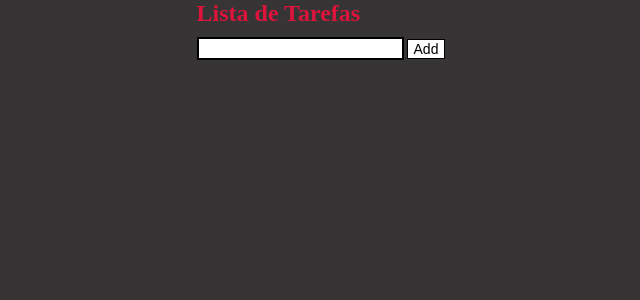
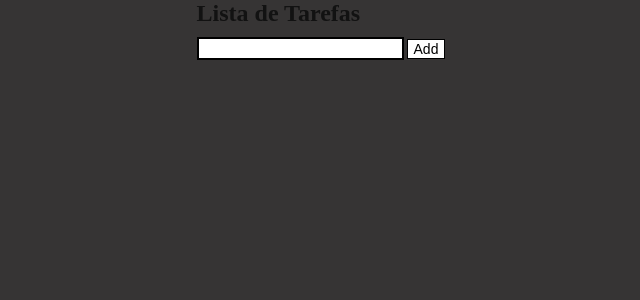
Before and after one commit to guistumpf/lista-em-react, a React (Create React App) app: page / in a window 1280 px wide. Shown: the top 300 px of the page, without its empty margins (319-959 px from the left). Built offline with nearby package versions, Linux system fonts and the light colour scheme.

Commit message:
mudei cor h1

```diff
--- a/src/index.css
+++ b/src/index.css
@@ -23,7 +23,7 @@ color: rgb(245, 243, 243);
 
 h1{
     margin-bottom: 10px;
-    color: crimson;
+    color: #121212;
 }
 
 input{
```
